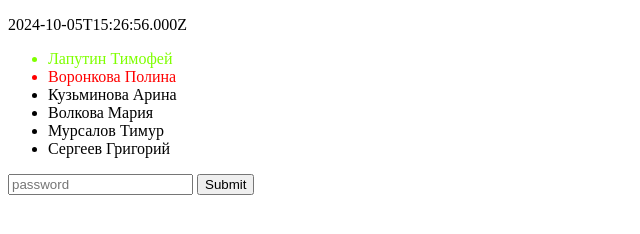
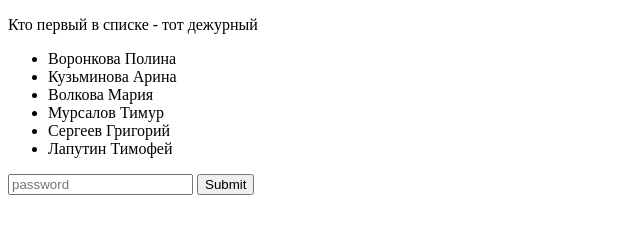
Before and after one commit to Tititimur/2stars, a plain HTML site: page index.html in a window 1280 px wide. Shown: the whole page, without its empty margins (0-640 px from the left). Drawn offline with nearby package versions, Linux system fonts and the light colour scheme.

Commit message:
Добавлен учёт даты

```diff
--- a/index.html
+++ b/index.html
@@ -8,14 +8,8 @@
         <title>Дежурные 2 звёздочки лицей №52</title>
     </head>
     <body onload="start()">
-        <p id="date">TTT</p>
+        <p>Кто первый в списке - тот дежурный</p>
         <ul id="users">
-            <li id="today">Лапутин Тимофей</li>
-            <li id="tomorrow">Воронкова Полина</li>
-            <li>Кузьминова Арина</li>
-            <li>Волкова Мария</li>
-            <li>Мурсалов Тимур</li>
-            <li>Сергеев Григорий</li>
         </ul>
 
             <input id="pass" placeholder="password" type="password">
--- a/pass.js
+++ b/pass.js
@@ -1,6 +1,31 @@
+var userList = [
+    "Лапутин Тимофей",
+    "Воронкова Полина",
+    "Кузьминова Арина",
+    "Волкова Мария",
+    "Мурсалов Тимур",
+    "Сергеев Григорий"
+];
+
 function start() {
-    let now = new Date(Date.now());
-    jQuery('#date').text(now.toISOString());
+    fillUsers();
+}
+
+function fillUsers() {
+    let count = userList.length;
+
+    let start = "2024-09-30T00:00:00";
+    let dateStart = new Date(start);
+    let dayStart = Math.floor(dateStart.getTime() / 1000 / 3600 / 24);
+
+    let dayNow = Math.floor(Date.now() / 1000 / 3600 / 24);
+    let plus = Math.floor((dayNow+2-dayStart) / 7) % count;
+
+    for (var i = 0; i < count; i++) {
+        let j = (i+plus) % count;
+        let user = userList[j];
+        jQuery("#users").append('<li>' + user + '</li>');
+    }
 }
 
 function pass_submit() {
```
